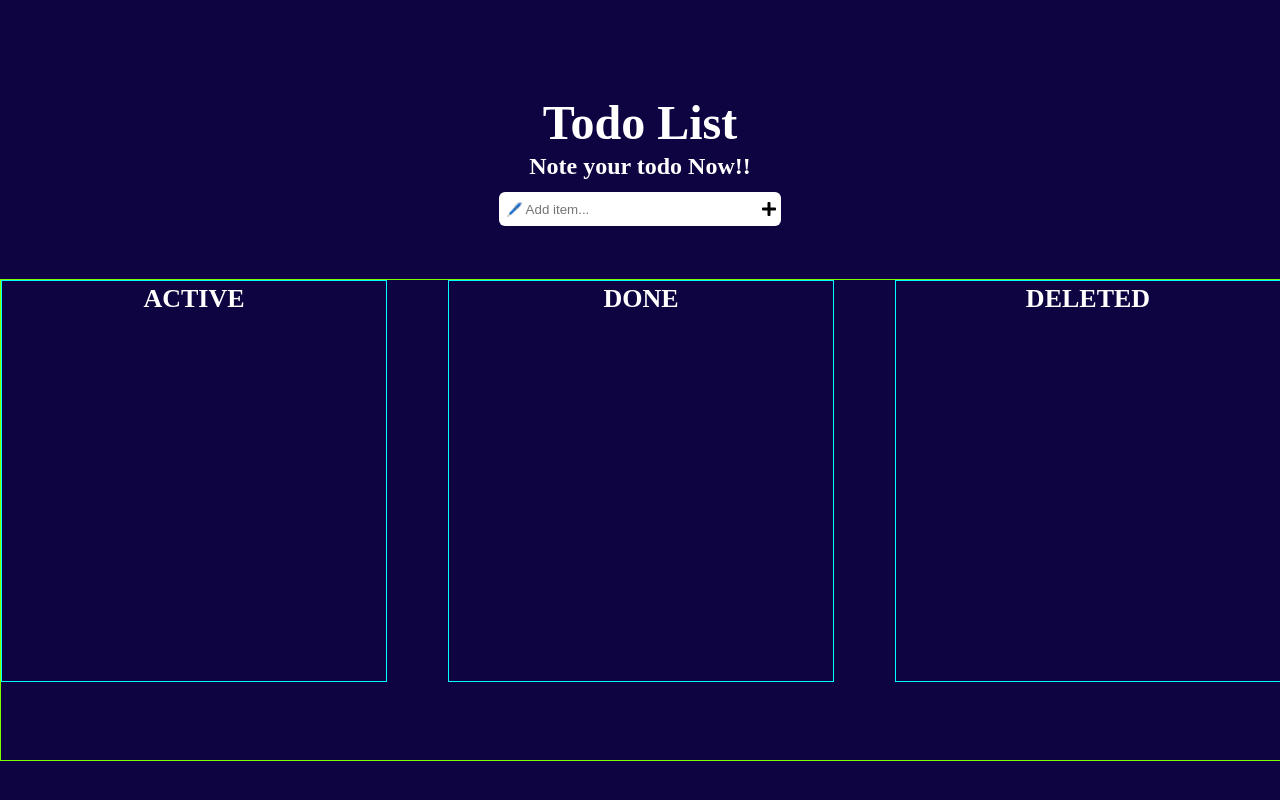
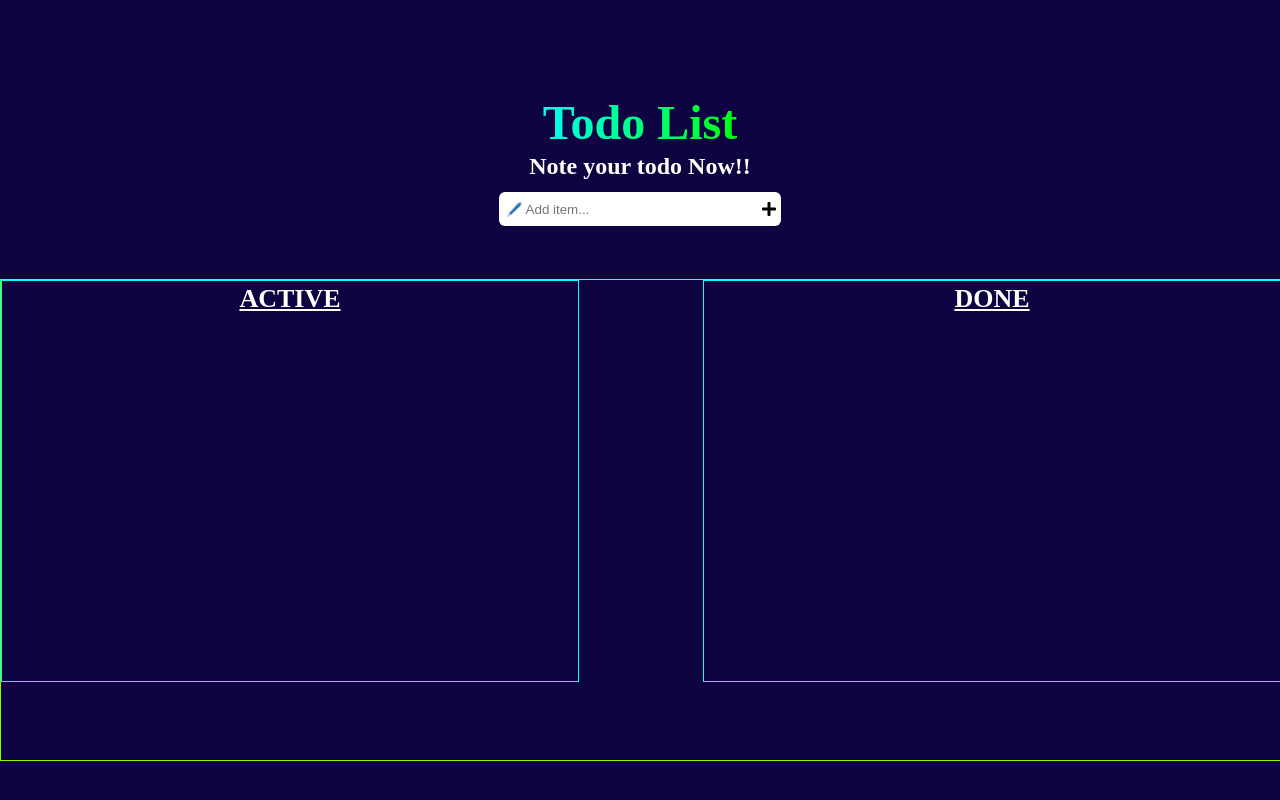
Before and after one commit to alenbabu/Todolist-react, a React (Create React App) app: page / in a window 1280 px wide. Built offline with nearby package versions, Linux system fonts and the light colour scheme.

Commit message:
deleted div removed

```diff
--- a/src/App.css
+++ b/src/App.css
@@ -7,11 +7,17 @@
     background-color: #0e0441;
 }
 
-  #main-heading{
+#main-heading {
     font-size: 3em;
+    background: #00FF00;
+    background: -webkit-linear-gradient(to left, #00FF00 0%, #00FFFF 100%);
+    background: -moz-linear-gradient(to left, #00FF00 0%, #00FFFF 100%);
+    background: linear-gradient(to left, #00FF00 0%, #00FFFF 100%);
+    -webkit-background-clip: text;
+    -webkit-text-fill-color: transparent;
 }
 
-  .main-body{
+.main-body {
     display: flex;
     justify-content: center;
     flex-direction: column;
@@ -19,13 +25,14 @@
     height: 100vh;
 }
 
-  h1,h2{
+h1,
+h2 {
     color: white;
     text-align: center;
     margin-top: 3px;
 }
 
-  .app{
+.app {
     display: flex;
     justify-content: center;
     align-items: center;
@@ -34,7 +41,7 @@
     flex-direction: column;
 }
 
-  .input{
+.input {
     margin-top: 0.8em;
     display: flex;
     justify-content: center;
@@ -54,7 +61,7 @@
     outline-color: transparent;
 }
 
-  .task{
+.task {
     width: 100%;
     height: 60vh;
     font-size: small;
@@ -64,7 +71,7 @@
 }
 
 .sub-task {
-    width: 30%;
+    width: 45%;
     height: 50vh;
     border: 1px solid cyan;
     display: flex;
@@ -72,7 +79,11 @@
     align-items: center;
 }
 
-  .todo{
+.task-heading {
+    text-decoration: underline;
+}
+
+.todo {
     display: flex;
     justify-content: space-between;
     align-items: center;
@@ -85,12 +96,18 @@
     padding: 5px;
 }
 
-  .todo-list{
+p{
+    color: rgb(76, 74, 74);
+    font-weight: bold;
+    font-size: larger;
+}
+
+.todo-list {
     margin-right: .5em;
     background-color: white;
 }
 
-  .left{
+.left {
     display: flex;
     flex-direction: row;
 }
--- a/src/App.js
+++ b/src/App.js
@@ -20,7 +20,7 @@ function App() {
       </div>
       <div className="task">
         <div className="sub-task">
-          <h1>ACTIVE</h1>
+          <h1 className="task-heading">ACTIVE</h1>
           {todos.map((value) =>{
             return (
               <div className="todo">
@@ -37,12 +37,8 @@ function App() {
 
         </div>
         <div className="sub-task">
-          <h1>DONE</h1>
+          <h1 className="task-heading">DONE</h1>
 
-
-        </div>
-        <div className="sub-task">
-          <h1>DELETED</h1>
 
         </div>
       </div>
```
Lines whose indentation alone changed are shown as unchanged.
